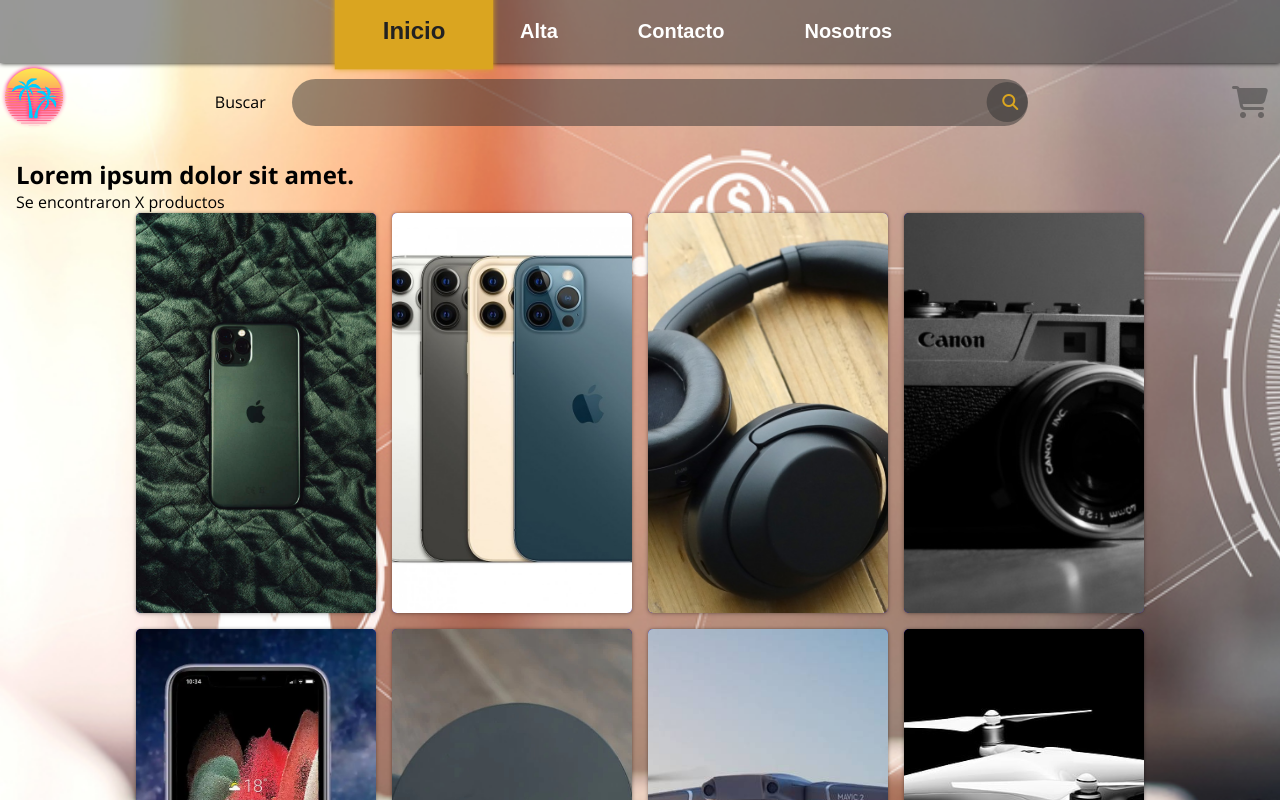
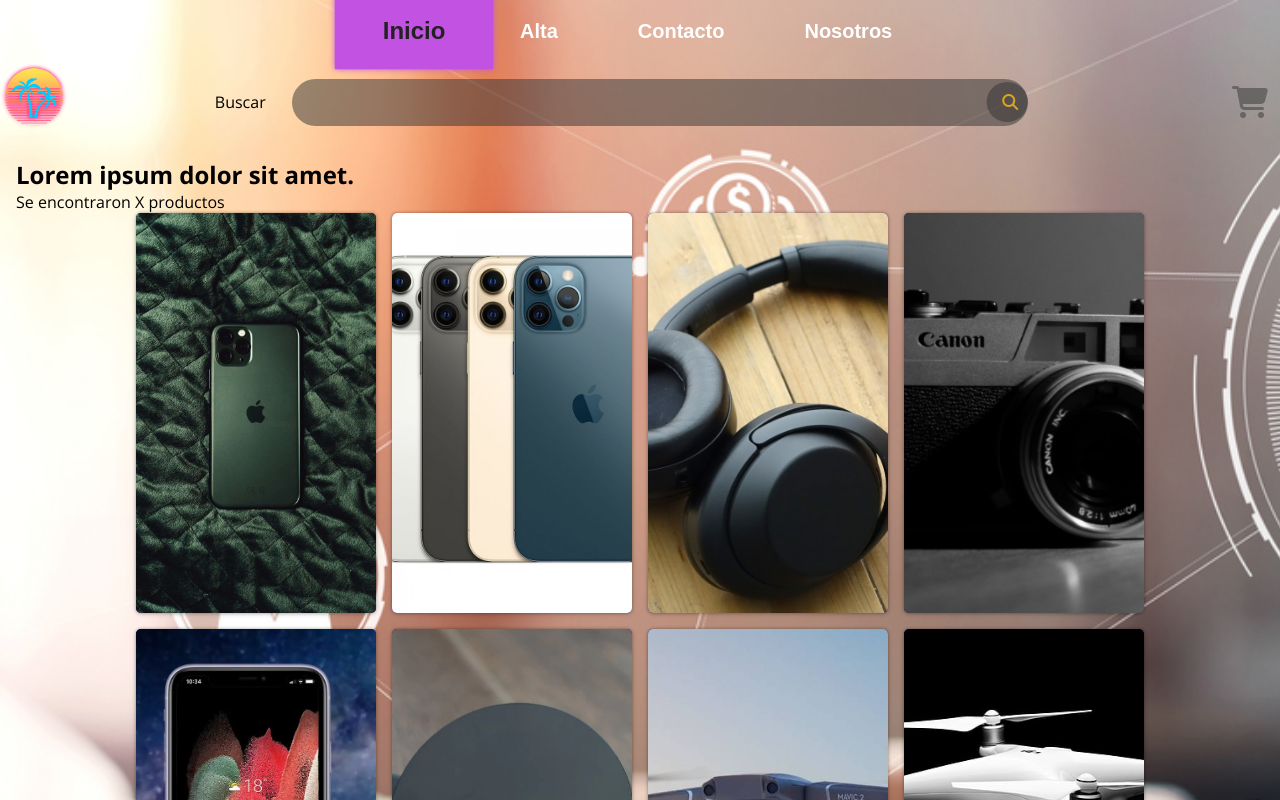
Before and after one commit to PFernanadez/proyecto_bt-63704, a website built with Vite: page index.html in a window 1280 px wide. In both pictures the pointer is over the link "Inicio". Shown: the top 800 px of the page. Built offline with nearby package versions, Linux system fonts and the light colour scheme.

Commit message:
background

```diff
--- a/sass/layout/_header.scss
+++ b/sass/layout/_header.scss
@@ -27,11 +27,8 @@
 /* ------------------------------------------------- */
 
 .nav-bar {
-    background-color: rgba($color: #333, $alpha: 0.5);
     width: 100%;
     margin: 0 auto;
-    box-shadow: 0px 0px 5px;
-
 
     &__nav-list { /* .nav-bar__nav-list */
 
@@ -63,8 +60,8 @@
     }
 
     &__nav-link:hover {
-        background-color: goldenrod;
-        box-shadow: 0px 0px 5px goldenrod;
+        background-color: var(--c-prpl);
+        box-shadow: 0px 0px 5px var(--c-prpl);
         transform: scale(1.2);
         color: #222;
 
```
Also changed, not shown: public/img/background/background.jpg (added), 1 other file.
